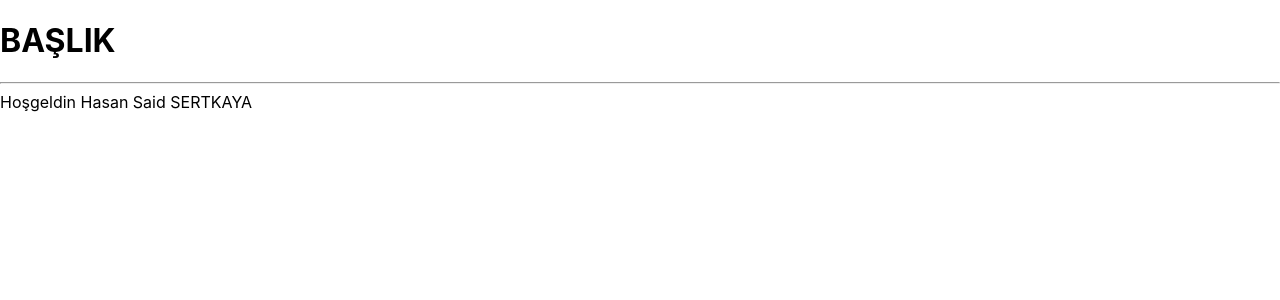
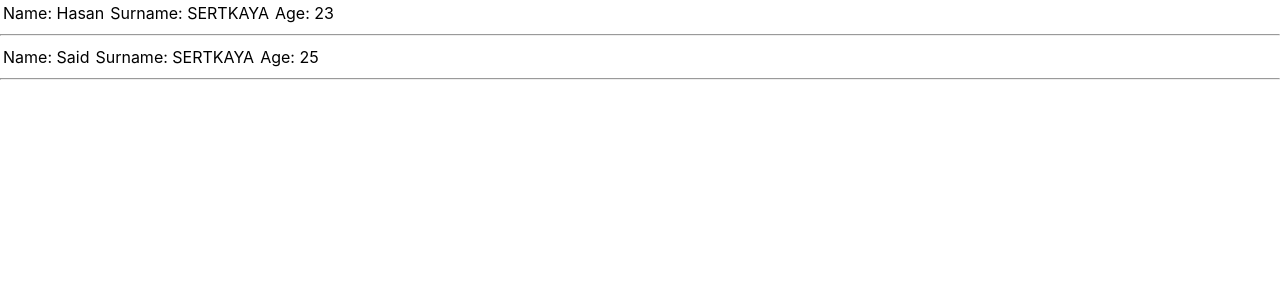
Before and after one commit to hasansaid/React-Work, a React (Create React App) app: page / in a window 1280 px wide. Shown: the top 300 px of the page. Built offline with nearby package versions, Linux system fonts and the light colour scheme.

Commit message:
adding props

```diff
--- a/src/App.js
+++ b/src/App.js
@@ -1,6 +1,7 @@
 import React from 'react';
 import Header from './components/header.jsx';
 import Login from './components/login.jsx';
+import User from './components/user.jsx';
 
 function App () {
   const isLoggedIn = true;
@@ -8,11 +9,13 @@ function App () {
 
   return (
     <div>
-      {/* Merhaba &nbsp; */}
+      {/* Koşullu render.. */}
+      {/* {isLoggedIn
+        ? <div> <Header /> <hr /> Hoşgeldin {fullName} </div>
+        : <Login />} */}
 
-      {isLoggedIn
-        ? <div> <Header /> <hr /> Hoşgeldin {fullName} </div>
-        : <Login />}
+      <User name="Hasan" surname="SERTKAYA" age={23} />
+      <User name="Said" surname="SERTKAYA" age={25} />
     </div>
   );
 }
--- a/src/components/learn/component.jsx
+++ b/src/components/learn/component.jsx
@@ -27,6 +27,8 @@ function Component() {
   const isLoggedIn = true;
   const fullName = "Hasan Said SERTKAYA";
 
+  //Props nedir? Özellik anlamına geliyor. Bir componenti ilk kez render ederken, onun görünümünü sağlayacak olan bilgileri vermek.
+
   return (
     //Tek div kullanılır. <> </> fragment tagınıda kullanabiliriz. <> == <React.Fragment>
     <React.Fragment>
--- /dev/null
+++ b/src/components/user.jsx
@@ -0,0 +1,21 @@
+import React from "react";
+
+function User(props) {
+  console.log(props);
+  return (
+    <div>
+      <table>
+        <tr>
+          <td>Name: {props.name}</td>
+          <br />
+          <td>Surname: {props.surname}</td>
+          <br />
+          <td>Age: {props.age}</td>
+        </tr>
+      </table>
+      <hr />
+    </div>
+  );
+}
+
+export default User;
```
